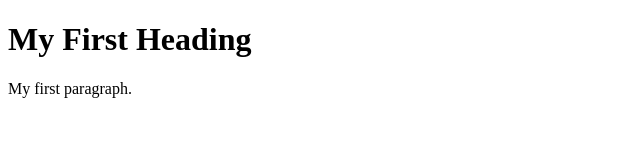
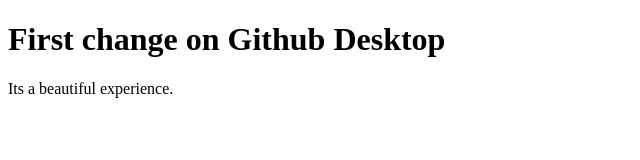
Before and after one commit to Classicalanon/Learning-Github, a plain HTML site: page index.html in a window 1280 px wide. Shown: the whole page, without its empty margins (0-640 px from the left). Drawn offline with Linux system fonts and the light colour scheme.

Commit message:
Second commit
edited paragraph

```diff
--- a/index.html
+++ b/index.html
@@ -2,8 +2,8 @@
 <html>
 <body>
 
-<h1>My First Heading</h1>
-<p>My first paragraph.</p>
+<h1>First change on Github Desktop</h1>
+<p>Its a beautiful experience.</p>
 
 </body>
 </html>
```
